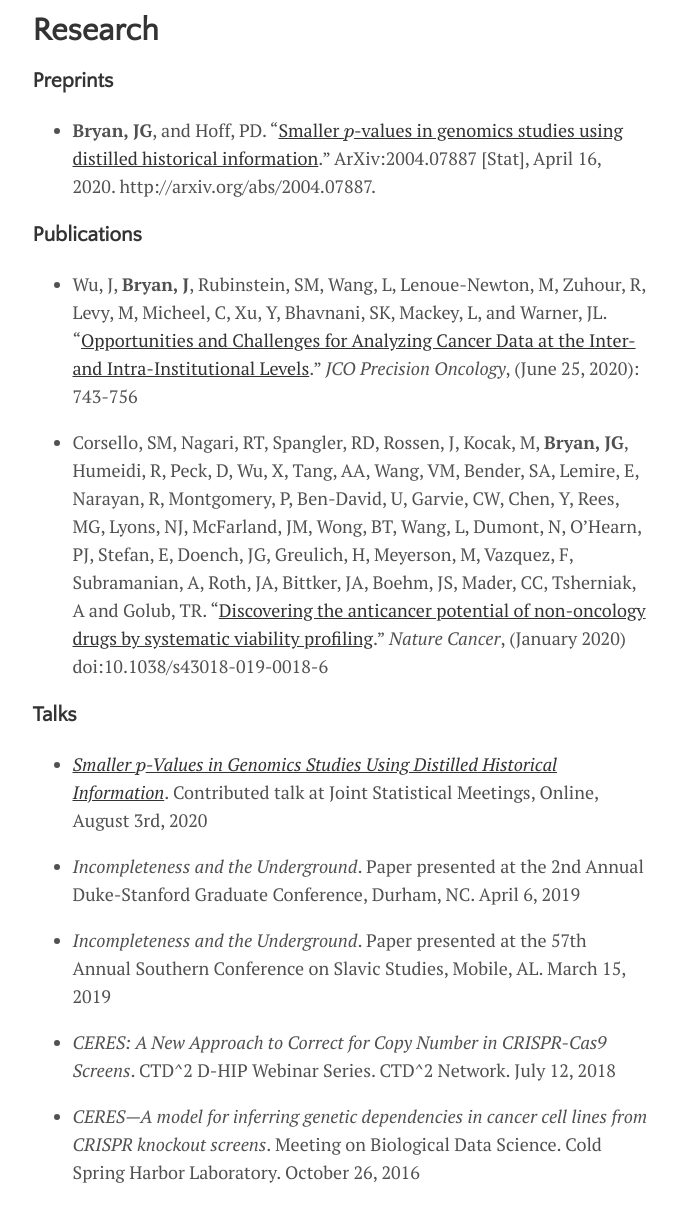
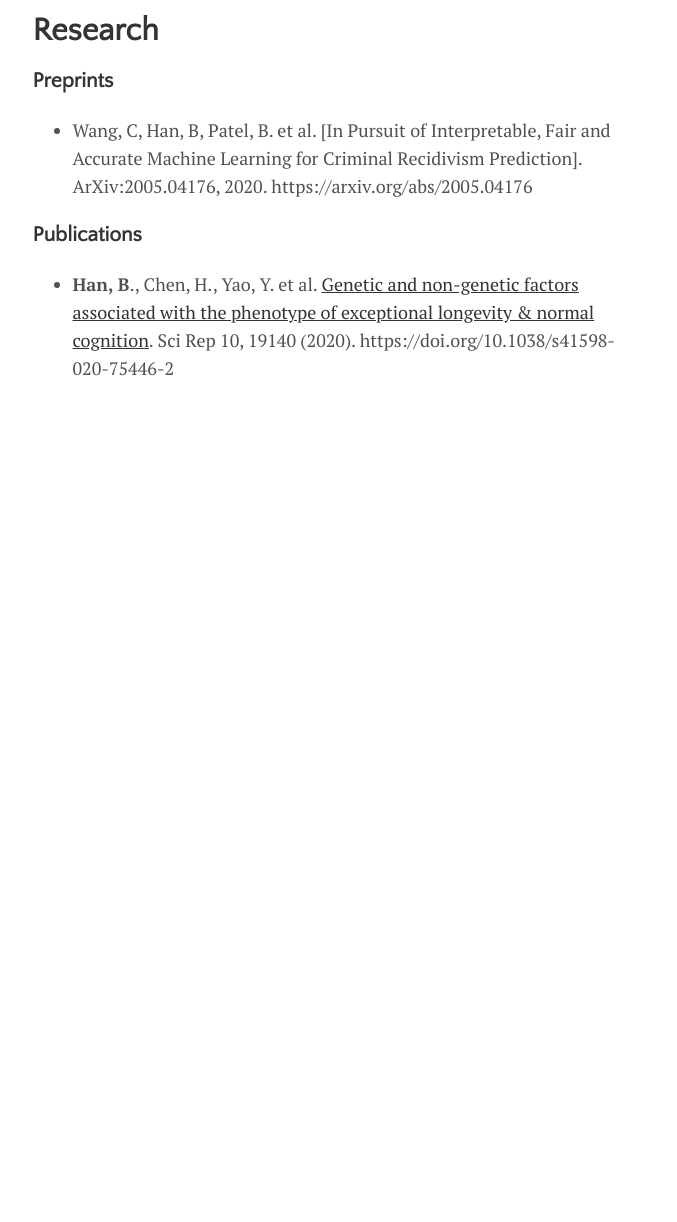
Before and after one commit to BeanHam/BeanHam.github.io, a Jekyll site: the page built from menu/research.md, in a window 1280 px wide, cut to the strip 112-1362 px from the top of the page. Shown: the top 1222 px of the strip, without its empty margins (300-977 px from the left). Built offline with Jekyll 4.4.1, drawn with Linux system fonts in a browser that asks for light colours; formulas are drawn with MathJax 3; after the commit the page ends 900 px from its top, so only the background shows below that.

Commit message:
Update research.md

```diff
--- a/menu/research.md
+++ b/menu/research.md
@@ -5,24 +5,8 @@ title: Research
 
 ### Preprints
 
-- **Bryan, JG**, and Hoff, PD. “[Smaller \\(p\\)-values in genomics studies using distilled historical information](https://arxiv.org/abs/2004.07887).” ArXiv:2004.07887 [Stat], April 16, 2020. http://arxiv.org/abs/2004.07887.
+- Wang, C, Han, B, Patel, B. et al. [In Pursuit of Interpretable, Fair and Accurate Machine Learning for Criminal Recidivism Prediction]. ArXiv:2005.04176, 2020. https://arxiv.org/abs/2005.04176
 
 ### Publications
 
-- Wu, J, **Bryan, J**, Rubinstein, SM, Wang, L, Lenoue-Newton, M, Zuhour, R, Levy, M, Micheel, C, Xu, Y, Bhavnani, SK, Mackey, L, and Warner, JL. "[Opportunities and Challenges for Analyzing Cancer Data at the Inter- and Intra-Institutional Levels](https://ascopubs.org/doi/abs/10.1200/PO.19.00394)."
-*JCO Precision Oncology*, (June 25, 2020): 743-756
-
-- Corsello, SM, Nagari, RT, Spangler, RD, Rossen, J, Kocak, M, **Bryan, JG**, Humeidi, R, Peck, D, Wu, X, Tang, AA, Wang, VM, Bender, SA, Lemire, E, Narayan, R, Montgomery, P, Ben-David, U, Garvie, CW, Chen, Y, Rees, MG, Lyons, NJ, McFarland, JM, Wong, BT, Wang, L, Dumont, N, O'Hearn, PJ, Stefan, E, Doench, JG, Greulich, H, Meyerson, M, Vazquez, F, Subramanian, A, Roth, JA, Bittker, JA, Boehm, JS, Mader, CC, Tsherniak, A and Golub, TR. "[Discovering the anticancer potential of non-oncology drugs by systematic viability profiling](https://www.nature.com/articles/s43018-019-0018-6)." *Nature Cancer*, (January 2020) doi:10.1038/s43018-019-0018-6
-
-
-### Talks
-
-- [*Smaller \\(p\\)-Values in Genomics Studies Using Distilled Historical Information*](/assets/misc/smaller_p_values_in_genomics_studies_pres.pdf). Contributed talk at Joint Statistical Meetings, Online, August 3rd, 2020
-
-- *Incompleteness and the Underground*. Paper presented at the 2nd Annual Duke-Stanford Graduate Conference, Durham, NC. April 6, 2019
-
-- *Incompleteness and the Underground*. Paper presented at the 57th Annual Southern Conference on Slavic Studies, Mobile, AL. March 15, 2019
-
-- *CERES: A New Approach to Correct for Copy Number in CRISPR-Cas9 Screens*. CTD^2 D-HIP Webinar Series. CTD^2 Network. July 12, 2018
-
-- *CERES—A model for inferring genetic dependencies in cancer cell lines from CRISPR knockout screens*. Meeting on Biological Data Science. Cold Spring Harbor Laboratory. October 26, 2016
+- **Han, B**., Chen, H., Yao, Y. et al. [Genetic and non-genetic factors associated with the phenotype of exceptional longevity & normal cognition](https://www.nature.com/articles/s41598-020-75446-2#citeas). Sci Rep 10, 19140 (2020). https://doi.org/10.1038/s41598-020-75446-2
```
